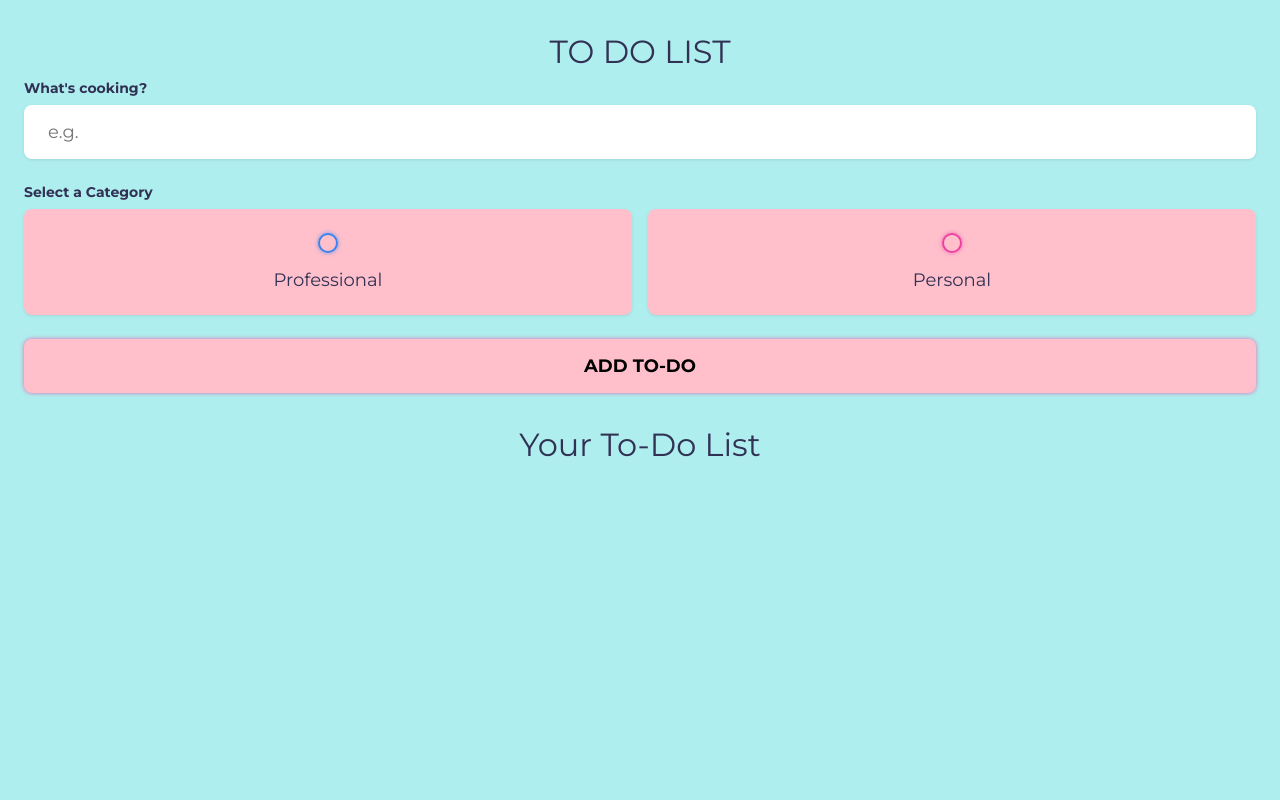
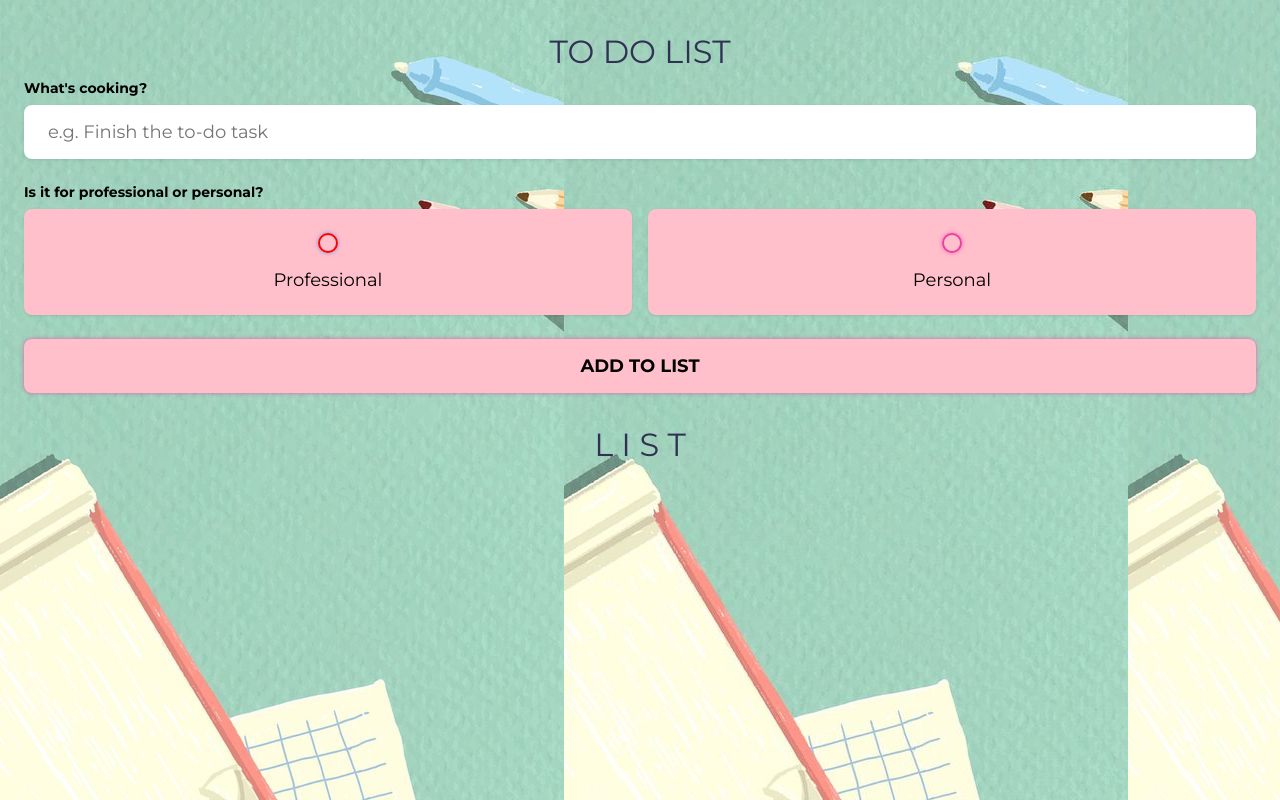
Before and after one commit to sidon59/To-Do-List, a plain HTML site: page index.html in a window 1280 px wide. Drawn offline with Linux system fonts and the light colour scheme.

Commit message:
adding colour to the list content

```diff
--- a/index.html
+++ b/index.html
@@ -25,11 +25,11 @@
 				<h4>What's cooking?</h4>
 				<input
 					type="text"
-					placeholder="e.g. "
+					placeholder="e.g. Finish the to-do task "
 					name="content"
 					id="content" />
 
-				<h4>Select a Category</h4>
+				<h4>Is it for professional or personal?</h4>
 				<div class="options">
 					<label>
 						<input type="radio" name="category" id="category1" value="business" />
@@ -43,14 +43,14 @@
 					</label>
 				</div>
 
-				<input type="submit" value="Add To-Do" />
+				<input type="submit" value="Add To List" />
 			</form>
 		</section>
 		<!-- End of New Todo Section -->
 
 		<!-- Todo List Section -->
 		<section class="todo-list">
-			<h3>Your To-Do List</h3>
+			<h3>L I S T</h3>
 			<div class="list" id="todo-list"></div>
 		</section>
 		<!-- End of Todo List Section -->
--- a/style.css
+++ b/style.css
@@ -1,7 +1,7 @@
 /* Variables */
 :root {
 	--primary: #EA40A4;
-	--business: #3a82ee;
+	--business: #ff0c0c;
 	--personal: var(--primary);
 	--light: #EEE;
 	--grey: #888;
@@ -33,7 +33,7 @@ input:not([type="radio"]):not([type="checkbox"]), button {
 /* End of Resets */
 
 body {
-	background: paleturquoise;
+	background-image: url(images/background.jpg);
 	color: var(--dark);
 }
 
@@ -53,12 +53,17 @@ h3 {
 }
 
 h4 {
-	color: bl;
+	color: black;
 	font-size: 0.875rem;
 	font-weight: 700;
 	margin-bottom: 0.5rem;
 }
-
+/*.create-todo{
+   width: 50%;
+   max-width: 540px;
+   border-radius: 50px;
+   /*padding: 40px 30px 70px;
+}*/
 .create-todo input[type="text"] {
 	display: block;
 	width: 100%;
@@ -102,7 +107,7 @@ input[type="checkbox"] {
 	width: 20px;
 	height: 20px;
 	border-radius: 999px;
-	border: 2px solid var(--business);
+	border: 2px solid red;
 	box-shadow: var(--business-glow);
 }
 
@@ -135,7 +140,7 @@ input:checked ~ .bubble::after {
 }
 
 .create-todo .options label div {
-	color: var(--dark);
+	color: #000;
 	font-size: 1.125rem;
 	margin-top: 1rem;
 }
@@ -166,7 +171,7 @@ input:checked ~ .bubble::after {
 .todo-list .todo-item {
 	display: flex;
 	align-items: center;
-	background-color: #FFF;
+	background-color: pink;
 	padding: 1rem;
 	border-radius: 0.5rem;
 	box-shadow: var(--shadow);
@@ -197,7 +202,7 @@ input:checked ~ .bubble::after {
 	display: block;
 	padding: 0.5rem;
 	border-radius: 0.25rem;
-	color: #FFF;
+	color: #000;
 	cursor: pointer;
 	transition: 0.2s ease-in-out;
 }
@@ -208,11 +213,11 @@ input:checked ~ .bubble::after {
 
 .todo-item .actions .edit {
 	margin-right: 0.5rem;
-	background-color: var(--primary);
+	background-color: white;
 }
 
 .todo-item .actions .delete {
-	background-color: var(--danger);
+	background-color: red;
 }
 
 .todo-item.done .todo-content input {
```
